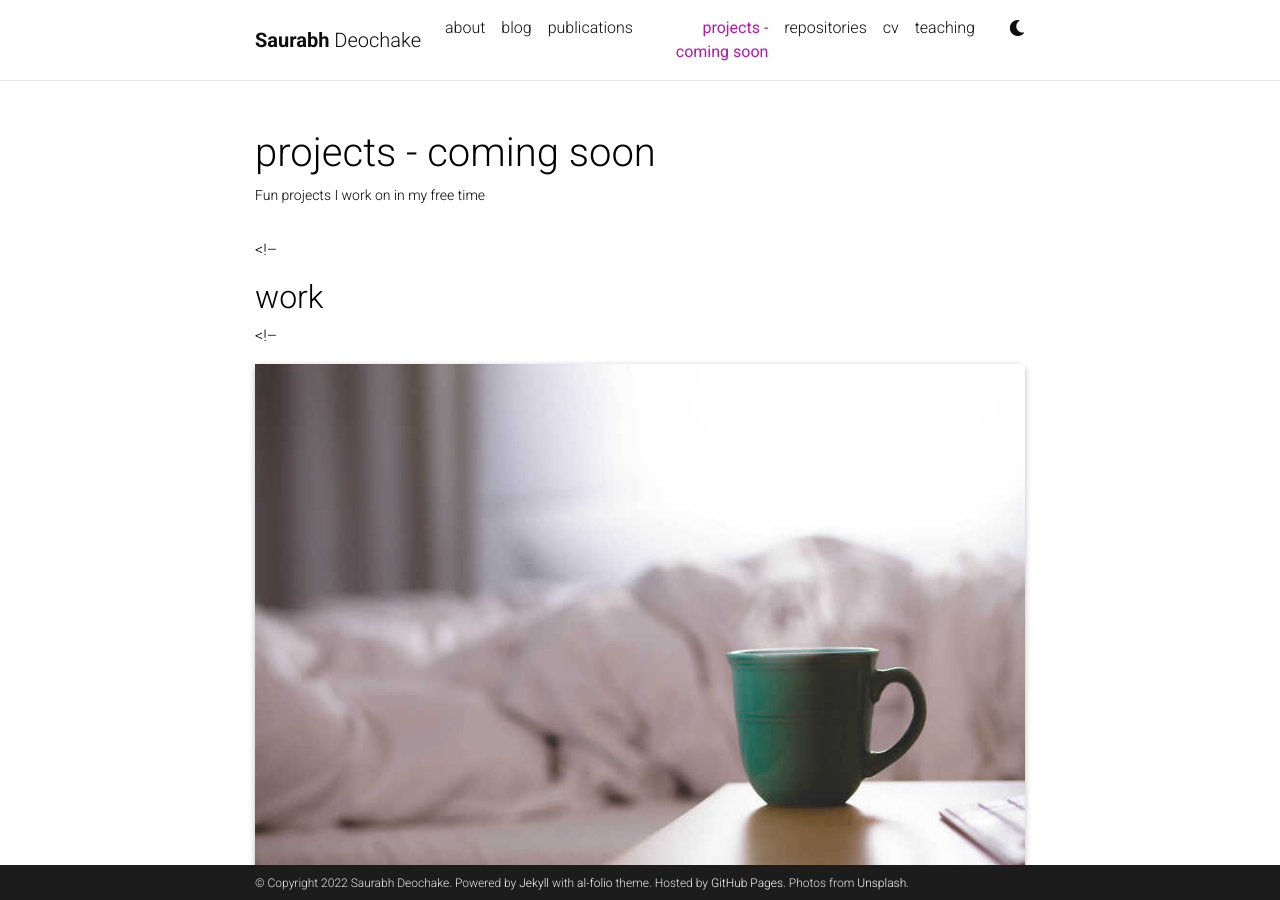
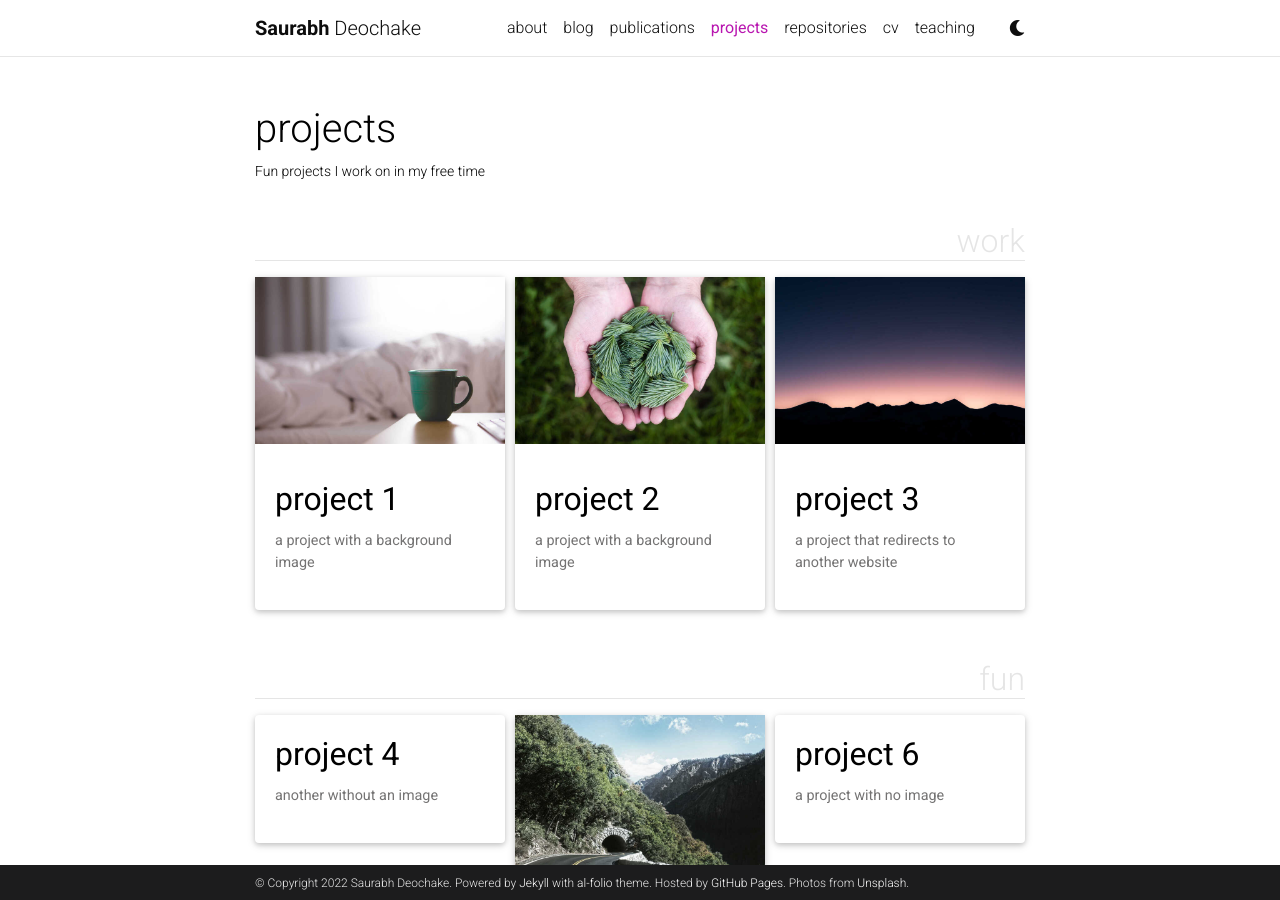
Before and after one commit to saurabh-deochake/saurabh-deochake.github.io, a Jekyll site: the page built from _pages/projects.md, in a window 1280 px wide and 900 px high. Built offline with Jekyll 4.4.1, drawn with Linux system fonts in a browser that asks for light colours; full-size pictures stand in for the smaller copies a plugin makes; comment, search, counter and statistics services are not loaded; a style sheet for code colours, icons or effects is not loaded.

Commit message:
roll back project page

```diff
--- a/_pages/projects.md
+++ b/_pages/projects.md
@@ -1,6 +1,6 @@
 ---
 layout: page
-title: projects - coming soon
+title: projects
 permalink: /projects/
 description: Fun projects I work on in my free time
 nav: true
@@ -10,17 +10,14 @@ horizontal: false
 ---
 
 <!-- pages/projects.md -->
-<!--
 <div class="projects">
 {%- if site.enable_project_categories and page.display_categories %}
   <!-- Display categorized projects -->
-  <!--
   {%- for category in page.display_categories %}
   <h2 class="category">{{ category }}</h2>
   {%- assign categorized_projects = site.projects | where: "category", category -%}
   {%- assign sorted_projects = categorized_projects | sort: "importance" %}
   <!-- Generate cards for each project -->
-  <!--
   {% if page.horizontal -%}
   <div class="container">
     <div class="row row-cols-2">
@@ -40,9 +37,9 @@ horizontal: false
 
 {%- else -%}
 <!-- Display projects without categories -->
-<!--  {%- assign sorted_projects = site.projects | sort: "importance" -%}
+  {%- assign sorted_projects = site.projects | sort: "importance" -%}
   <!-- Generate cards for each project -->
-<!--  {% if page.horizontal -%}
+  {% if page.horizontal -%}
   <div class="container">
     <div class="row row-cols-2">
     {%- for project in sorted_projects -%}
@@ -59,4 +56,3 @@ horizontal: false
   {%- endif -%}
 {%- endif -%}
 </div>
---->
```
